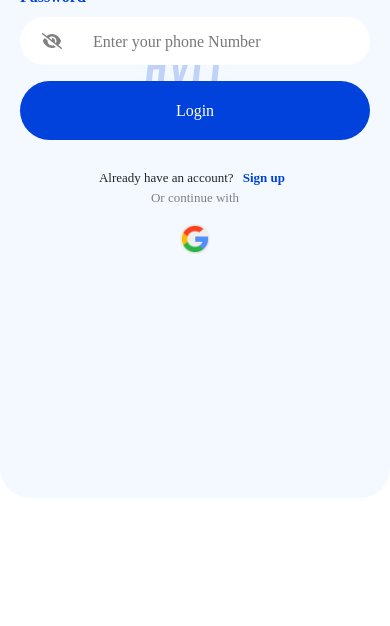
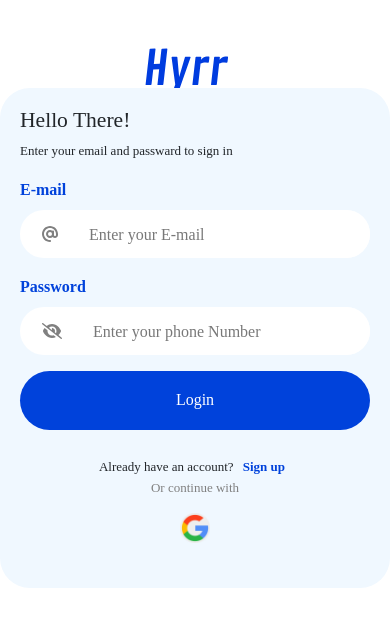
Before and after one commit to NavyaVeeram/hyrr, a React (Create React App) app: page /login in a window 390 px wide. Shown: the top 626 px of the page. Built offline with nearby package versions, Linux system fonts and the light colour scheme; a small style sheet from the web is missing.

Commit message:
modifify

```diff
--- a/src/Components/Signup.css
+++ b/src/Components/Signup.css
@@ -30,7 +30,7 @@
 height:500px;
 position:absolute;
 left: 50%;
-top:65%;
+top:60%;
 transform: translate(-50%, -50%);
 }
 h4{
@@ -100,27 +100,53 @@ background: white;
 @media (max-width: 768px) {
   /* Adjust styles for tablet view */
   .container {
-    width: 100%;
+width:100%;
     background: rgba(240, 248, 255, 0.8);
     border-radius: 30px;
+    height: 700px;
+    position:absolute;
+    left: 50%;
+    top:68%;
+    transform: translate(-50%, -50%);
     padding: 20px;
-    height: 700px;
   }
-
+  .containers{
+  width:100%;
+    background-color: aliceblue;
+    border-radius: 30px;
+    padding:20px;
+  height:500px;
+  position:absolute;
+  left: 50%;
+  top:60%;
+  transform: translate(-50%, -50%);
+  }
 }
 
 @media (max-width: 480px) {
   /* Adjust styles for phone view */
   .container {
-    width: 100%;
+  width:100%;
     background: rgba(240, 248, 255, 0.8);
     border-radius: 30px;
+    height: 700px;
+    position:absolute;
+    left: 50%;
+    top:68%;
+    transform: translate(-50%, -50%);
     padding: 20px;
-    height: 700px;
-    position: relative;
-    top:0%;
   }
-
+  .containers{
+ width:100%;
+    background-color: aliceblue;
+    border-radius: 30px;
+    padding:20px;
+  height:500px;
+  position:absolute;
+  left: 50%;
+  top:40%;
+  transform: translate(-50%, -50%);
+  }
 }
 
 button{
```
